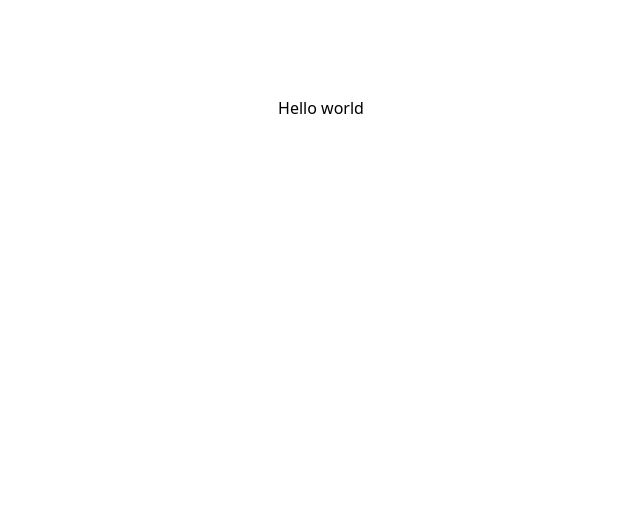
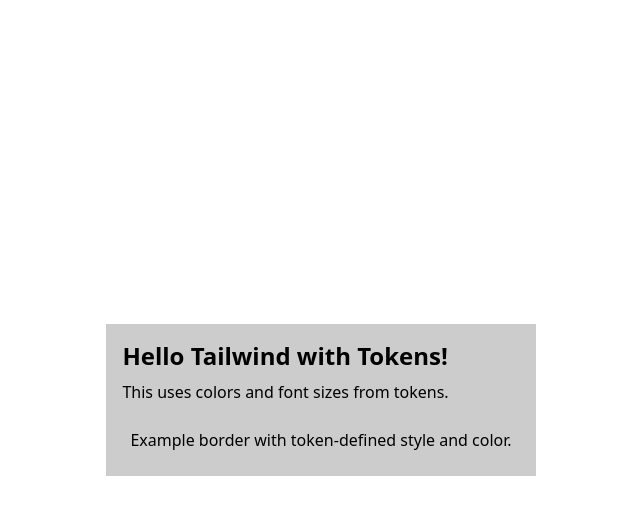
Before and after one commit to ChadH28/styledictionary-integration, a Next.js app: page / in a window 1280 px wide. Shown: the top 514 px of the page, without its empty margins (319-959 px from the left). Built offline with nearby package versions, Linux system fonts and the light colour scheme.

Commit message:
tested with tailwind and frontend

```diff
--- a/app/page.tsx
+++ b/app/page.tsx
@@ -1,7 +1,20 @@
+import * as tokens from "../styles/tokens"; // Adjust the path as needed
+
 export default function Home() {
   return (
-    <main className="flex min-h-screen flex-col items-center justify-between p-24">
-      <h1>Hello world</h1>
+    <main className="flex min-h-screen flex-col items-center justify-center p-24">
+      <div className={`bg-secondary text-black p-4`}>
+        <h1 className={`text-2xl font-bold`}>Hello Tailwind with Tokens!</h1>
+        <p className={`mt-2 text-base`}>
+          This uses colors and font sizes from tokens.
+        </p>
+        <div
+          className={`mt-4 p-2 border-[${tokens.ColorsBlack}]-500`}
+          // style={{ border: tokens.BordersHeavy }}
+        >
+          Example border with token-defined style and color.
+        </div>
+      </div>
     </main>
   );
 }
```
